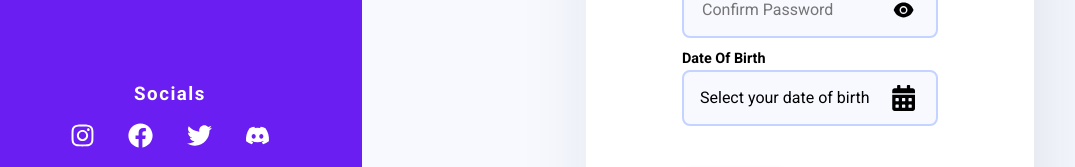
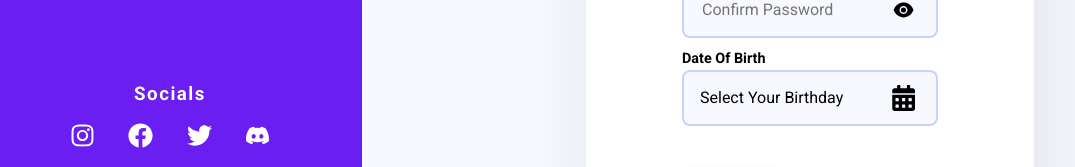
Before and after one commit to floriankulig/testiply, a Next.js app: page /register in a window 1280 px wide. Shown: the part 440-607 px from the top of the page, without its empty margins (22-1097 px from the left). Built offline with nearby package versions, Linux system fonts and the light colour scheme.

Commit message:
adjusted date input placeholder

```diff
--- a/src/components/auth/DateInput.tsx
+++ b/src/components/auth/DateInput.tsx
@@ -138,7 +138,7 @@ export const DateInput: React.FC<DateInputProps> = ({ date, setDate, minDate, ma
                     onClick={() => setCalendarOpen(!calendarOpen)}
                     onKeyDown={() => setCalendarOpen(!calendarOpen)}
                 >
-                    {hasInitialDate ? "Select your date of birth" : date.toString().slice(4, 15)}
+                    {hasInitialDate ? "Select Your Birthday" : date.toString().slice(4, 15)}
                 </span>
                 <SVGWrapper
                     clickable
```
